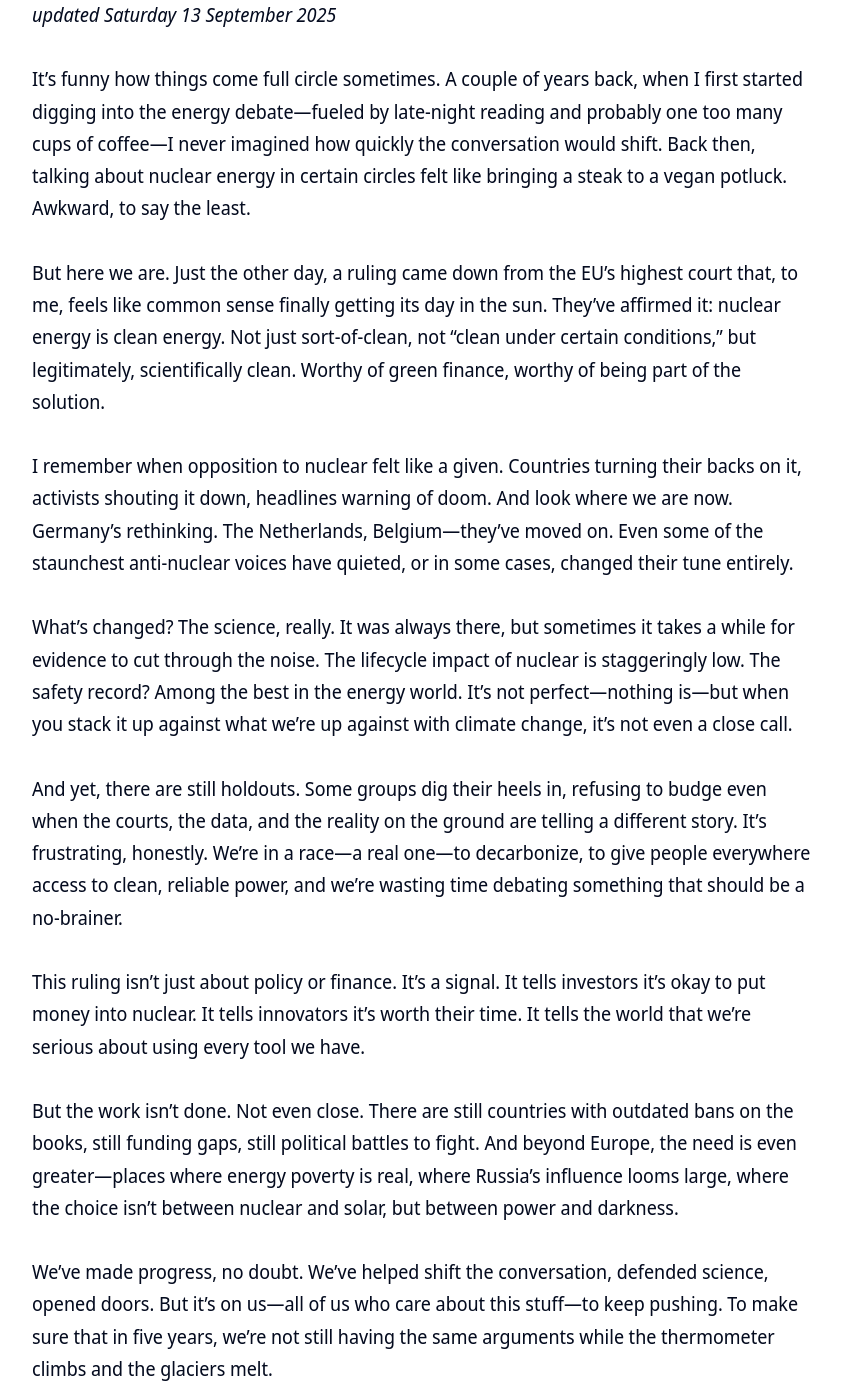
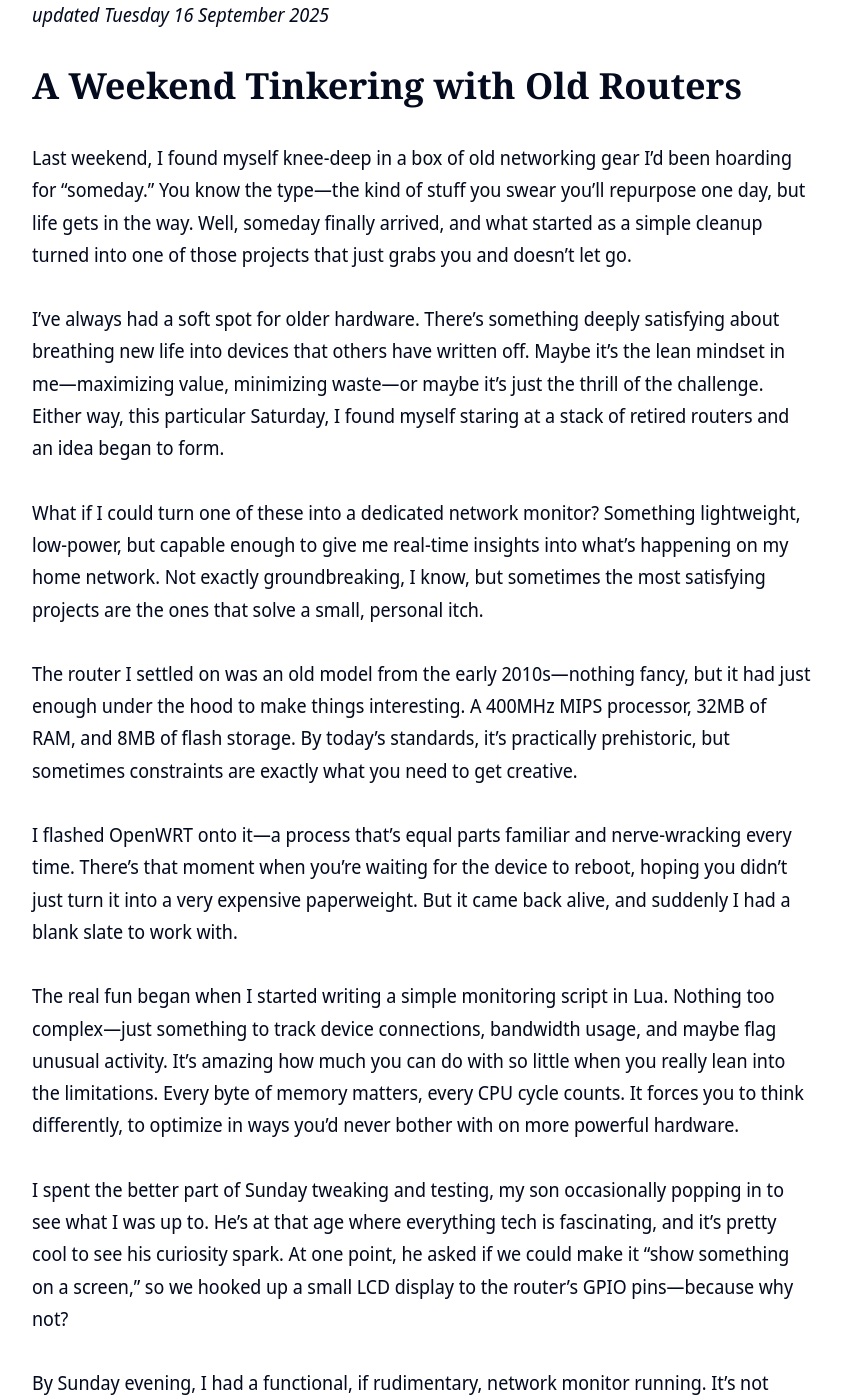
Before and after one commit to clintjb/clintjb.github.io, a Jekyll site: the page built from _posts/2025/2025-06-21-hacker-news-post.md, in a window 1280 px wide and 1400 px high, scrolled down 1070 px. Shown: the whole window, without its empty margins (218-1059 px from the left). Built offline with Jekyll 4.4.1, drawn with Linux system fonts in a browser that asks for light colours; nearby versions of some CDN libraries; some of the changed text lies outside the part shown.

Commit message:
Updated Weekly Post

```diff
--- a/_posts/2025/2025-06-21-hacker-news-post.md
+++ b/_posts/2025/2025-06-21-hacker-news-post.md
@@ -11,22 +11,26 @@ image: '/images/posts/2025/weekly.jpg'
 ---
 ![](/images/posts/2025/weekly.jpg)
 
-_⚠️ **THIS POST IS GENERATED WITH LLMs**: This post is newly generated a few times a week based on trending articles from hacker news. It takes the tone of my writing style, takes the topic from Hacker News - throws in some LLM magic and generates this post. Please be aware I don't read what gets generated here - it means I may agree, I may not - its a crap shoot - its not meant to be an opinion piece but merely [an experiment](https://github.com/clintjb/Weekly-Post) with the services from [OpenRouter](https://openrouter.ai) - last updated Saturday 13 September 2025_
+_⚠️ **THIS POST IS GENERATED WITH LLMs**: This post is newly generated a few times a week based on trending articles from hacker news. It takes the tone of my writing style, takes the topic from Hacker News - throws in some LLM magic and generates this post. Please be aware I don't read what gets generated here - it means I may agree, I may not - its a crap shoot - its not meant to be an opinion piece but merely [an experiment](https://github.com/clintjb/Weekly-Post) with the services from [OpenRouter](https://openrouter.ai) - last updated Tuesday 16 September 2025_
 
-It’s funny how things come full circle sometimes. A couple of years back, when I first started digging into the energy debate—fueled by late-night reading and probably one too many cups of coffee—I never imagined how quickly the conversation would shift. Back then, talking about nuclear energy in certain circles felt like bringing a steak to a vegan potluck. Awkward, to say the least.
+# A Weekend Tinkering with Old Routers
 
-But here we are. Just the other day, a ruling came down from the EU’s highest court that, to me, feels like common sense finally getting its day in the sun. They’ve affirmed it: nuclear energy is clean energy. Not just sort-of-clean, not “clean under certain conditions,” but legitimately, scientifically clean. Worthy of green finance, worthy of being part of the solution.
+Last weekend, I found myself knee-deep in a box of old networking gear I’d been hoarding for “someday.” You know the type—the kind of stuff you swear you’ll repurpose one day, but life gets in the way. Well, someday finally arrived, and what started as a simple cleanup turned into one of those projects that just grabs you and doesn’t let go.
 
-I remember when opposition to nuclear felt like a given. Countries turning their backs on it, activists shouting it down, headlines warning of doom. And look where we are now. Germany’s rethinking. The Netherlands, Belgium—they’ve moved on. Even some of the staunchest anti-nuclear voices have quieted, or in some cases, changed their tune entirely.
+I’ve always had a soft spot for older hardware. There’s something deeply satisfying about breathing new life into devices that others have written off. Maybe it’s the lean mindset in me—maximizing value, minimizing waste—or maybe it’s just the thrill of the challenge. Either way, this particular Saturday, I found myself staring at a stack of retired routers and an idea began to form.
 
-What’s changed? The science, really. It was always there, but sometimes it takes a while for evidence to cut through the noise. The lifecycle impact of nuclear is staggeringly low. The safety record? Among the best in the energy world. It’s not perfect—nothing is—but when you stack it up against what we’re up against with climate change, it’s not even a close call.
+What if I could turn one of these into a dedicated network monitor? Something lightweight, low-power, but capable enough to give me real-time insights into what’s happening on my home network. Not exactly groundbreaking, I know, but sometimes the most satisfying projects are the ones that solve a small, personal itch.
 
-And yet, there are still holdouts. Some groups dig their heels in, refusing to budge even when the courts, the data, and the reality on the ground are telling a different story. It’s frustrating, honestly. We’re in a race—a real one—to decarbonize, to give people everywhere access to clean, reliable power, and we’re wasting time debating something that should be a no-brainer.
+The router I settled on was an old model from the early 2010s—nothing fancy, but it had just enough under the hood to make things interesting. A 400MHz MIPS processor, 32MB of RAM, and 8MB of flash storage. By today’s standards, it’s practically prehistoric, but sometimes constraints are exactly what you need to get creative.
 
-This ruling isn’t just about policy or finance. It’s a signal. It tells investors it’s okay to put money into nuclear. It tells innovators it’s worth their time. It tells the world that we’re serious about using every tool we have.
+I flashed OpenWRT onto it—a process that’s equal parts familiar and nerve-wracking every time. There’s that moment when you’re waiting for the device to reboot, hoping you didn’t just turn it into a very expensive paperweight. But it came back alive, and suddenly I had a blank slate to work with.
 
-But the work isn’t done. Not even close. There are still countries with outdated bans on the books, still funding gaps, still political battles to fight. And beyond Europe, the need is even greater—places where energy poverty is real, where Russia’s influence looms large, where the choice isn’t between nuclear and solar, but between power and darkness.
+The real fun began when I started writing a simple monitoring script in Lua. Nothing too complex—just something to track device connections, bandwidth usage, and maybe flag unusual activity. It’s amazing how much you can do with so little when you really lean into the limitations. Every byte of memory matters, every CPU cycle counts. It forces you to think differently, to optimize in ways you’d never bother with on more powerful hardware.
 
-We’ve made progress, no doubt. We’ve helped shift the conversation, defended science, opened doors. But it’s on us—all of us who care about this stuff—to keep pushing. To make sure that in five years, we’re not still having the same arguments while the thermometer climbs and the glaciers melt.
+I spent the better part of Sunday tweaking and testing, my son occasionally popping in to see what I was up to. He’s at that age where everything tech is fascinating, and it’s pretty cool to see his curiosity spark. At one point, he asked if we could make it “show something on a screen,” so we hooked up a small LCD display to the router’s GPIO pins—because why not?
 
-Here’s to the win, but here’s to the work ahead, too. Onward.
+By Sunday evening, I had a functional, if rudimentary, network monitor running. It’s not going to replace any enterprise tools, but it does exactly what I wanted it to do. It’s mine, built from spare parts and a bit of stubbornness, and sometimes that’s more satisfying than any off-the-shelf solution.
+
+These little projects remind me why I love technology—not for the sake of it, but for what it enables. It’s not about the specs or the bragging rights; it’s about solving a problem, learning something new, and maybe having a bit of fun along the way. And if you can do it with hardware that was destined for the recycle bin? Even better.
+
+Now, if you’ll excuse me, I think I’ve earned a quiet beer and some reflection time. Maybe I’ll even let the router monitor itself—just for the irony.
```
Also changed, not shown: images/posts/2025/weekly.jpg.
